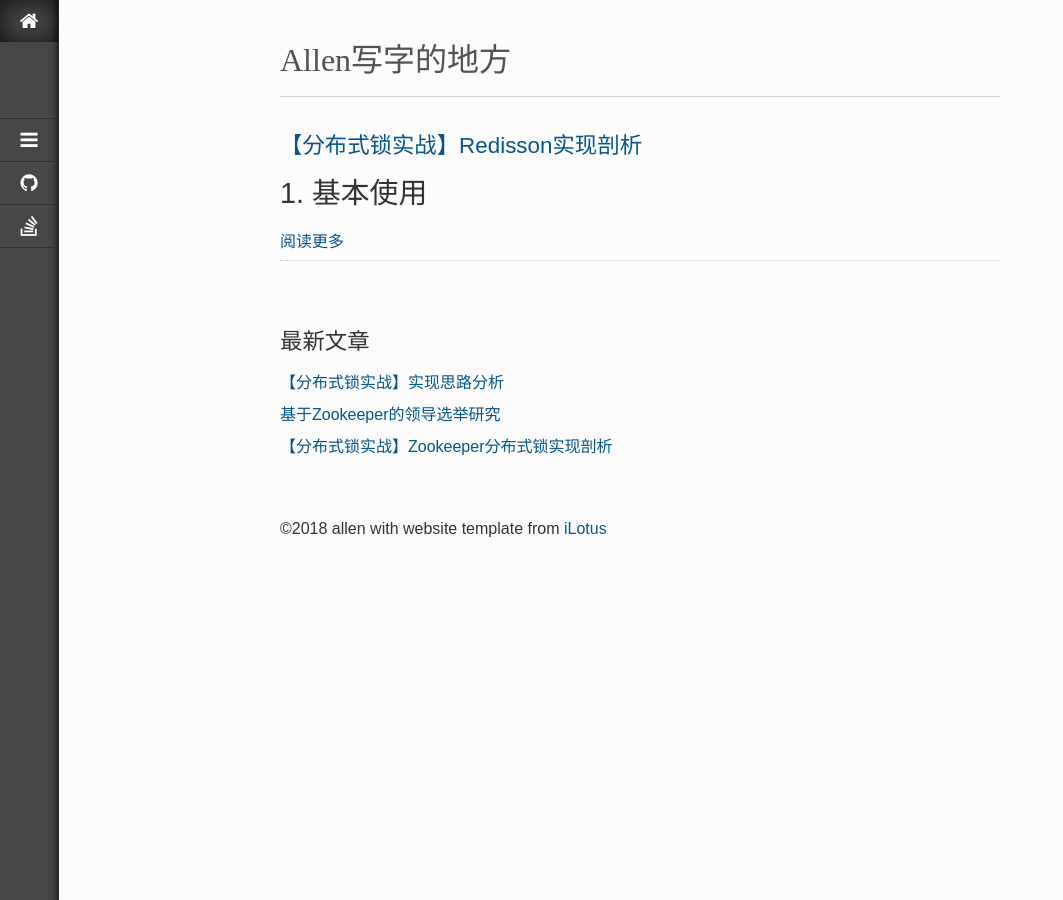
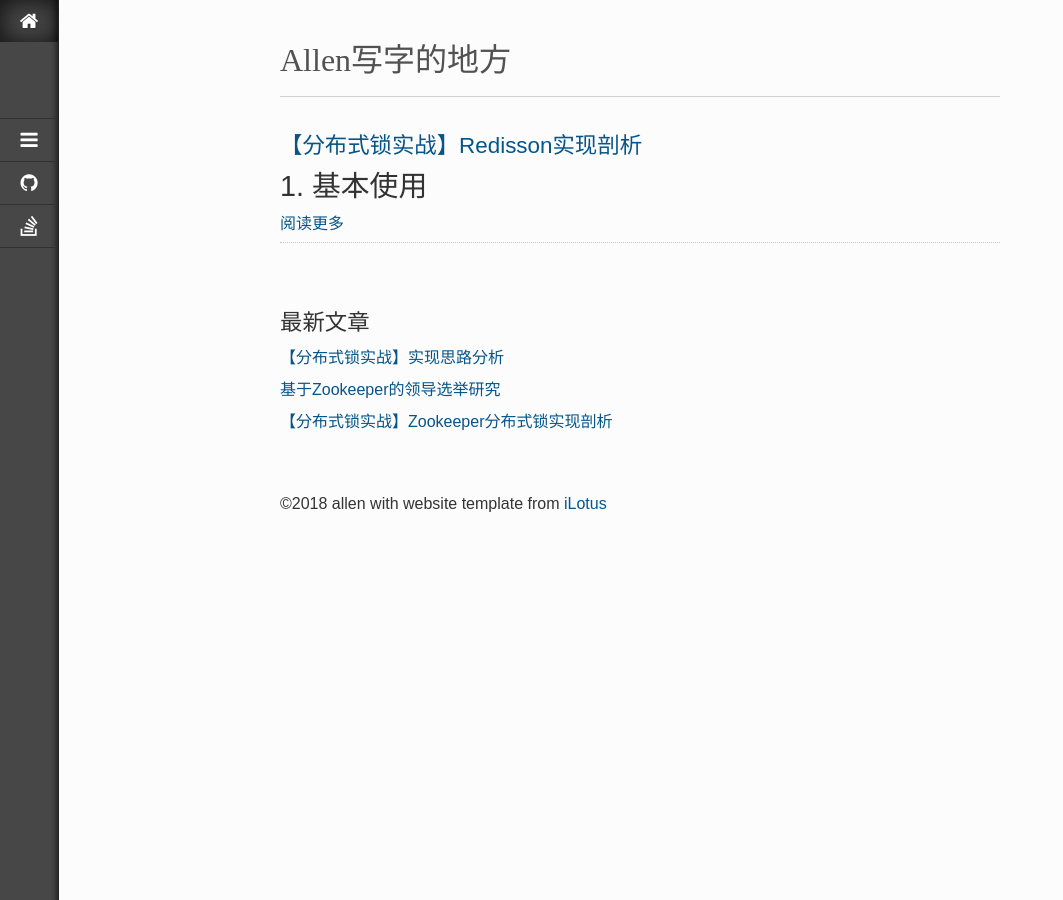
Before and after one commit to jacoffee/jacoffee.github.io, a Jekyll site: the page built from index.html, in a window 1280 px wide. Shown: the whole page, without its empty margins (0-1063 px from the left). Built offline with Jekyll 4.4.1, drawn with Linux system fonts in a browser that asks for light colours; nearby versions of some CDN libraries; library files that are not in the unit come from our copies.

Commit message:
fix: style change

```diff
--- a/static/css/style.css
+++ b/static/css/style.css
@@ -369,7 +369,7 @@ h1, h2, h3, h4, h5, h6 {
     color: #333;
 }
 .lotus h1, .lotus h2, .lotus h3, .lotus h4, .lotus h5, .lotus h6, .lotus-h1, .lotus-h2, .lotus-h3, .lotus-h4, .lotus-h5, .lotus-h6 {
-    margin-bottom: 0.4em;
+    margin-bottom: 0.2em 0em 0.2em 0em;
     line-height: 1.5;
 }
 .lotus h1, .lotus-h1 {
```
